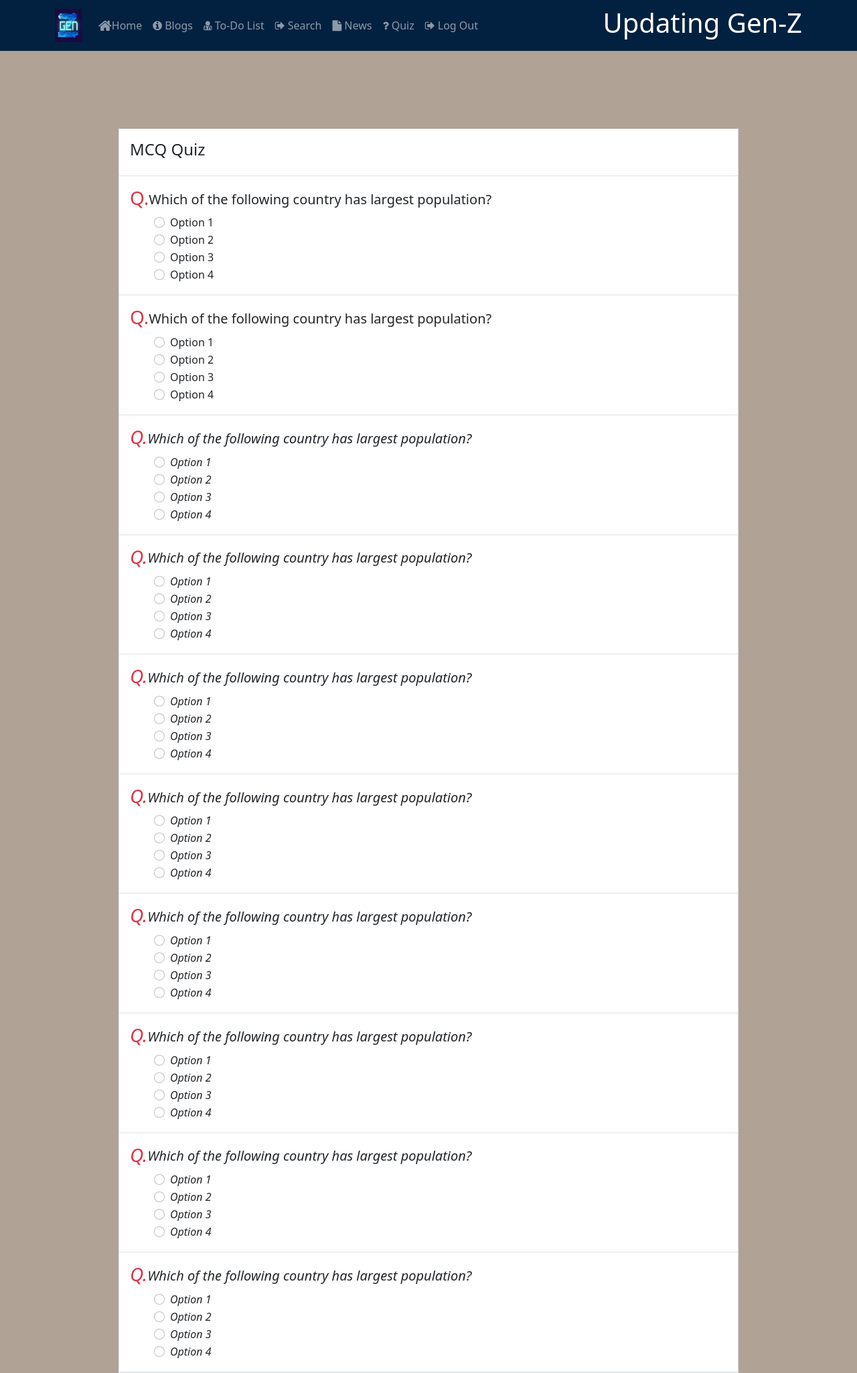
After one commit to riya-ingale/Updating-Gen-Z, a Flask app: template Templates/quiz.html in a window 1280 px wide. The commit adds this page. Shown: the whole page at 67% size. Run offline with Flask 2, Linux system fonts and the light colour scheme; the template is opened without the code that fills it, so the values that code supplies are empty; some libraries are stand-ins or nearby versions.

Commit message:
Quiz pages

```diff
--- /dev/null
+++ b/Static/Css/quiz.css
@@ -0,0 +1,47 @@
+body {
+    background: #B1A296;
+}
+
+label.radio {
+    cursor: pointer
+}
+
+label.radio input {
+    position: absolute;
+    top: 0;
+    left: 0;
+    visibility: hidden;
+    pointer-events: none
+}
+
+label.radio span {
+    padding: 4px 0px;
+    border: 1px solid red;
+    display: inline-block;
+    color: red;
+    width: 100px;
+    text-align: center;
+    border-radius: 3px;
+    margin-top: 7px;
+    text-transform: uppercase
+}
+
+label.radio input:checked+span {
+    border-color: red;
+    background-color: red;
+    color: #fff
+}
+
+.ans {
+    margin-left: 36px !important
+}
+
+.btn:focus {
+    outline: 0 !important;
+    box-shadow: none !important
+}
+
+.btn:active {
+    outline: 0 !important;
+    box-shadow: none !important
+}
--- a/Templates/addblog.html
+++ b/Templates/addblog.html
@@ -59,6 +59,10 @@
                     <input type="date" name="Date" class="form-control" placeholder="Date *" value="" />
                 </div>
                 <div class="form-group">
+                    <label for="myfile">Image for Blog:</label>
+                    <input type="file" id="myfile" name="myfile">
+                </div>
+                <div class="form-group">
                     <input type="submit" formaction="/addblog/{{current_user.id}}" name="addblog" class="btnContact" value="Add Blog" />
                 </div>
             </div>
--- /dev/null
+++ b/Templates/quiz.html
@@ -0,0 +1,399 @@
+<!DOCTYPE html>
+<html>
+<head>
+	<meta charset="UTF-8">
+    <meta name="viewport" content="width=device-width, initial-scale=1.0">
+    <meta http-equiv="X-UA-Compatible" content="ie=edge">
+	<title>Quiz</title>
+    <link href="https://cdn.jsdelivr.net/npm/bootstrap@5.0.0-beta3/dist/css/bootstrap.min.css" rel="stylesheet" integrity="sha384-eOJMYsd53ii+scO/bJGFsiCZc+5NDVN2yr8+0RDqr0Ql0h+rP48ckxlpbzKgwra6" crossorigin="anonymous">
+    <link rel="stylesheet" type="text/css" href="../static/Css/quiz.css">
+    <link rel="stylesheet" href="https://cdnjs.cloudflare.com/ajax/libs/font-awesome/4.7.0/css/font-awesome.min.css">
+    <link href="https://fonts.googleapis.com/css2?family=Cookie&display=swap" rel="stylesheet">
+
+</head>
+<body>
+	<header style="position: absolute;">
+	    <nav class="navbar navbar-dark navbar-expand-sm fixed-top" style="background: #022140;">
+	        <div class="container">
+	                <button class="navbar-toggler" type="button" data-toggle="collapse" data-target="#Navbar">
+	                  <span class="navbar-toggler-icon"></span>
+	                </button>
+	            <a class="navbar-brand mr-auto" href="#"><img src="../static/img/logo.png" height="50" width="41"></a>
+	            <div class="collapse navbar-collapse" id="Navbar">
+                <ul class="navbar-nav mr auto">
+	                <li class="nav-item"><a class="nav-link" href="/"><span class="fa fa-home fa-lg"> </span>Home</a></li>
+	                  <li class="nav-item"><a class="nav-link" href="/allblogs"><i class="fa fa-info-circle"></i> </span>Blogs</a></li>
+	                  <li class="nav-item"><a class="nav-link" href="#"><i class="fa fa-user-md"></i> </span>To-Do List</a></li>
+	                  <li class="nav-item"><a class="nav-link" href="/search"><i class="fa fa-sign-out"></i> </span>Search</a></li>
+                    <li class="nav-item"><a class="nav-link" href="/news"><i class="fa fa-file"></i> </span>News </a></li>
+                    <li class="nav-item"><a class="nav-link" href="#"><i class="fa fa-question"></i> </span>Quiz </a></li>
+					          <li class="nav-item"><a class="nav-link" href="/logout"><i class="fa fa-sign-out"></i> </span>Log Out </a></li>
+	                </ul>
+	            </div>
+	            <div>
+	             <h1 style="color: white;"> Updating Gen-Z</h1>
+	            </div>
+	        </div>
+	    </nav>
+	</header>
+    <p><br></p>
+    <p><br></p>
+    <p><br></p>
+    <p><br></p>
+    <div class="container mt-5" style="margin-top: 500px;">
+        <div class="d-flex justify-content-center row">
+            <div class="col-md-10 col-lg-10">
+                <div class="border">
+                    <div class="question bg-white p-3 border-bottom">
+                        <div class="d-flex flex-row justify-content-between align-items-center mcq">
+                            <h4>MCQ Quiz</h4><span></span>
+                        </div>
+                    </div>
+                    <div class="question bg-white p-3 border-bottom">
+                        <div class="d-flex flex-row align-items-center question-title">
+                            <h3 class="text-danger">Q.</h3>
+                            <h5 class="mt-1 ml-2">Which of the following country has largest population?</h5>
+                        </div>
+                        <div class="ans ml-2">
+                            <div class="form-check">
+                                <label class="form-check-label">
+                                  <input type="radio" class="form-check-input" name="optradio1">Option 1
+                                </label>
+                              </div>
+                        </div>
+                        <div class="ans ml-2">
+                            <div class="form-check">
+                                <label class="form-check-label">
+                                  <input type="radio" class="form-check-input" name="optradio1">Option 2
+                                </label>
+                              </div>
+                        </div>
+                        <div class="ans ml-2">
+                            <div class="form-check">
+                                <label class="form-check-label">
+                                  <input type="radio" class="form-check-input"  name="optradio1">Option 3
+                                </label>
+                              </div>
+                        </div>
+                        <div class="ans ml-2">
+                            <div class="form-check">
+                                <label class="form-check-label">
+                                  <input type="radio" class="form-check-input"  name="optradio1">Option 4
+                                </label>
+                              </div>
+                        </div>
+                    </div>
+                    <div class="question bg-white p-3 border-bottom">
+                        <div class="d-flex flex-row align-items-center question-title">
+                            <h3 class="text-danger">Q.</h3>
+                            <h5 class="mt-1 ml-2">Which of the following country has largest population?</h5>
+                        </div>
+                        <div class="ans ml-2">
+                            <div class="form-check">
+                                <label class="form-check-label">
+                                  <input type="radio" class="form-check-input"  name="optradio2" id="5" >Option 1
+                                </label>
+                              </div>
+                        </div>
+                        <div class="ans ml-2">
+                            <div class="form-check">
+                                <label class="form-check-label">
+                                  <input type="radio" class="form-check-input"   name="optradio2">Option 2
+                                </label>
+                              </div>
+                        </div>
+                        <div class="ans ml-2">
+                            <div class="form-check">
+                                <label class="form-check-label">
+                                  <input type="radio" class="form-check-input"   name="optradio2">Option 3
+                                </label>
+                              </div>
+                        </div>
+                        <div class="ans ml-2">
+                            <div class="form-check">
+                                <label class="form-check-label">
+                                  <input type="radio" class="form-check-input" name="optradio4">Option 4
+                                </label>
+                              </div>
+                        </div>
+                    </div>
+                    <var>                    <div class="question bg-white p-3 border-bottom">
+                        <div class="d-flex flex-row align-items-center question-title">
+                            <h3 class="text-danger">Q.</h3>
+                            <h5 class="mt-1 ml-2">Which of the following country has largest population?</h5>
+                        </div>
+                        <div class="ans ml-2">
+                            <div class="form-check">
+                                <label class="form-check-label">
+                                  <input type="radio" class="form-check-input" name="optradio1">Option 1
+                                </label>
+                              </div>
+                        </div>
+                        <div class="ans ml-2">
+                            <div class="form-check">
+                                <label class="form-check-label">
+                                  <input type="radio" class="form-check-input" name="optradio2">Option 2
+                                </label>
+                              </div>
+                        </div>
+                        <div class="ans ml-2">
+                            <div class="form-check">
+                                <label class="form-check-label">
+                                  <input type="radio" class="form-check-input" name="optradio3">Option 3
+                                </label>
+                              </div>
+                        </div>
+                        <div class="ans ml-2">
+                            <div class="form-check">
+                                <label class="form-check-label">
+                                  <input type="radio" class="form-check-input" name="optradio4">Option 4
+                                </label>
+                              </div>
+                        </div>
+                    </div>
+                    <div class="question bg-white p-3 border-bottom">
+                        <div class="d-flex flex-row align-items-center question-title">
+                            <h3 class="text-danger">Q.</h3>
+                            <h5 class="mt-1 ml-2">Which of the following country has largest population?</h5>
+                        </div>
+                        <div class="ans ml-2">
+                            <div class="form-check">
+                                <label class="form-check-label">
+                                  <input type="radio" class="form-check-input" name="optradio1">Option 1
+                                </label>
+                              </div>
+                        </div>
+                        <div class="ans ml-2">
+                            <div class="form-check">
+                                <label class="form-check-label">
+                                  <input type="radio" class="form-check-input" name="optradio2">Option 2
+                                </label>
+                              </div>
+                        </div>
+                        <div class="ans ml-2">
+                            <div class="form-check">
+                                <label class="form-check-label">
+                                  <input type="radio" class="form-check-input" name="optradio3">Option 3
+                                </label>
+                              </div>
+                        </div>
+                        <div class="ans ml-2">
+                            <div class="form-check">
+                                <label class="form-check-label">
+                                  <input type="radio" class="form-check-input" name="optradio4">Option 4
+                                </label>
+                              </div>
+                        </div>
+                    </div>
+                    <div class="question bg-white p-3 border-bottom">
+                        <div class="d-flex flex-row align-items-center question-title">
+                            <h3 class="text-danger">Q.</h3>
+                            <h5 class="mt-1 ml-2">Which of the following country has largest population?</h5>
+                        </div>
+                        <div class="ans ml-2">
+                            <div class="form-check">
+                                <label class="form-check-label">
+                                  <input type="radio" class="form-check-input" name="optradio1">Option 1
+                                </label>
+                              </div>
+                        </div>
+                        <div class="ans ml-2">
+                            <div class="form-check">
+                                <label class="form-check-label">
+                                  <input type="radio" class="form-check-input" name="optradio2">Option 2
+                                </label>
+                              </div>
+                        </div>
+                        <div class="ans ml-2">
+                            <div class="form-check">
+                                <label class="form-check-label">
+                                  <input type="radio" class="form-check-input" name="optradio3">Option 3
+                                </label>
+                              </div>
+                        </div>
+                        <div class="ans ml-2">
+                            <div class="form-check">
+                                <label class="form-check-label">
+                                  <input type="radio" class="form-check-input" name="optradio4">Option 4
+                                </label>
+                              </div>
+                        </div>
+                    </div>
+                    <div class="question bg-white p-3 border-bottom">
+                        <div class="d-flex flex-row align-items-center question-title">
+                            <h3 class="text-danger">Q.</h3>
+                            <h5 class="mt-1 ml-2">Which of the following country has largest population?</h5>
+                        </div>
+                        <div class="ans ml-2">
+                            <div class="form-check">
+                                <label class="form-check-label">
+                                  <input type="radio" class="form-check-input" name="optradio1">Option 1
+                                </label>
+                              </div>
+                        </div>
+                        <div class="ans ml-2">
+                            <div class="form-check">
+                                <label class="form-check-label">
+                                  <input type="radio" class="form-check-input" name="optradio2">Option 2
+                                </label>
+                              </div>
+                        </div>
+                        <div class="ans ml-2">
+                            <div class="form-check">
+                                <label class="form-check-label">
+                                  <input type="radio" class="form-check-input" name="optradio3">Option 3
+                                </label>
+                              </div>
+                        </div>
+                        <div class="ans ml-2">
+                            <div class="form-check">
+                                <label class="form-check-label">
+                                  <input type="radio" class="form-check-input" name="optradio4">Option 4
+                                </label>
+                              </div>
+                        </div>
+                    </div>
+                    <div class="question bg-white p-3 border-bottom">
+                        <div class="d-flex flex-row align-items-center question-title">
+                            <h3 class="text-danger">Q.</h3>
+                            <h5 class="mt-1 ml-2">Which of the following country has largest population?</h5>
+                        </div>
+                        <div class="ans ml-2">
+                            <div class="form-check">
+                                <label class="form-check-label">
+                                  <input type="radio" class="form-check-input" name="optradio1">Option 1
+                                </label>
+                              </div>
+                        </div>
+                        <div class="ans ml-2">
+                            <div class="form-check">
+                                <label class="form-check-label">
+                                  <input type="radio" class="form-check-input" name="optradio2">Option 2
+                                </label>
+                              </div>
+                        </div>
+                        <div class="ans ml-2">
+                            <div class="form-check">
+                                <label class="form-check-label">
+                                  <input type="radio" class="form-check-input" name="optradio3">Option 3
+                                </label>
+                              </div>
+                        </div>
+                        <div class="ans ml-2">
+                            <div class="form-check">
+                                <label class="form-check-label">
+                                  <input type="radio" class="form-check-input" name="optradio4">Option 4
+                                </label>
+                              </div>
+                        </div>
+                    </div>
+                    <div class="question bg-white p-3 border-bottom">
+                        <div class="d-flex flex-row align-items-center question-title">
+                            <h3 class="text-danger">Q.</h3>
+                            <h5 class="mt-1 ml-2">Which of the following country has largest population?</h5>
+                        </div>
+                        <div class="ans ml-2">
+                            <div class="form-check">
+                                <label class="form-check-label">
+                                  <input type="radio" class="form-check-input" name="optradio1">Option 1
+                                </label>
+                              </div>
+                        </div>
+                        <div class="ans ml-2">
+                            <div class="form-check">
+                                <label class="form-check-label">
+                                  <input type="radio" class="form-check-input" name="optradio2">Option 2
+                                </label>
+                              </div>
+                        </div>
+                        <div class="ans ml-2">
+                            <div class="form-check">
+                                <label class="form-check-label">
+                                  <input type="radio" class="form-check-input" name="optradio3">Option 3
+                                </label>
+                              </div>
+                        </div>
+                        <div class="ans ml-2">
+                            <div class="form-check">
+                                <label class="form-check-label">
+                                  <input type="radio" class="form-check-input" name="optradio4">Option 4
+                                </label>
+                              </div>
+                        </div>
+                    </div>
+                    <div class="question bg-white p-3 border-bottom">
+                        <div class="d-flex flex-row align-items-center question-title">
+                            <h3 class="text-danger">Q.</h3>
+                            <h5 class="mt-1 ml-2">Which of the following country has largest population?</h5>
+                        </div>
+                        <div class="ans ml-2">
+                            <div class="form-check">
+                                <label class="form-check-label">
+                                  <input type="radio" class="form-check-input" name="optradio1">Option 1
+                                </label>
+                              </div>
+                        </div>
+                        <div class="ans ml-2">
+                            <div class="form-check">
+                                <label class="form-check-label">
+                                  <input type="radio" class="form-check-input" name="optradio2">Option 2
+                                </label>
+                              </div>
+                        </div>
+                        <div class="ans ml-2">
+                            <div class="form-check">
+                                <label class="form-check-label">
+                                  <input type="radio" class="form-check-input" name="optradio3">Option 3
+                                </label>
+                              </div>
+                        </div>
+                        <div class="ans ml-2">
+                            <div class="form-check">
+                                <label class="form-check-label">
+                                  <input type="radio" class="form-check-input" name="optradio4">Option 4
+                                </label>
+                              </div>
+                        </div>
+                    </div>
+                    <div class="question bg-white p-3 border-bottom">
+                        <div class="d-flex flex-row align-items-center question-title">
+                            <h3 class="text-danger">Q.</h3>
+                            <h5 class="mt-1 ml-2">Which of the following country has largest population?</h5>
+                        </div>
+                        <div class="ans ml-2">
+                            <div class="form-check">
+                                <label class="form-check-label">
+                                  <input type="radio" class="form-check-input" name="optradio1">Option 1
+                                </label>
+                              </div>
+                        </div>
+                        <div class="ans ml-2">
+                            <div class="form-check">
+                                <label class="form-check-label">
+                                  <input type="radio" class="form-check-input" name="optradio2">Option 2
+                                </label>
+                              </div>
+                        </div>
+                        <div class="ans ml-2">
+                            <div class="form-check">
+                                <label class="form-check-label">
+                                  <input type="radio" class="form-check-input" name="optradio3">Option 3
+                                </label>
+                              </div>
+                        </div>
+                        <div class="ans ml-2">
+                            <div class="form-check">
+                                <label class="form-check-label">
+                                  <input type="radio" class="form-check-input" name="optradio4">Option 4
+                                </label>
+                              </div>
+                        </div>
+                    </div></var>
+                </div>
+            </div>
+        </div>
+    </div>
+</body>
+<script type="text/javascript" src="https://cdnjs.cloudflare.com/ajax/libs/jquery/3.2.1/jquery.min.js"></script>
+<script type="text/javascript" src="https://stackpath.bootstrapcdn.com/bootstrap/4.4.1/js/bootstrap.bundle.min.js"></script>
+</html>
```
